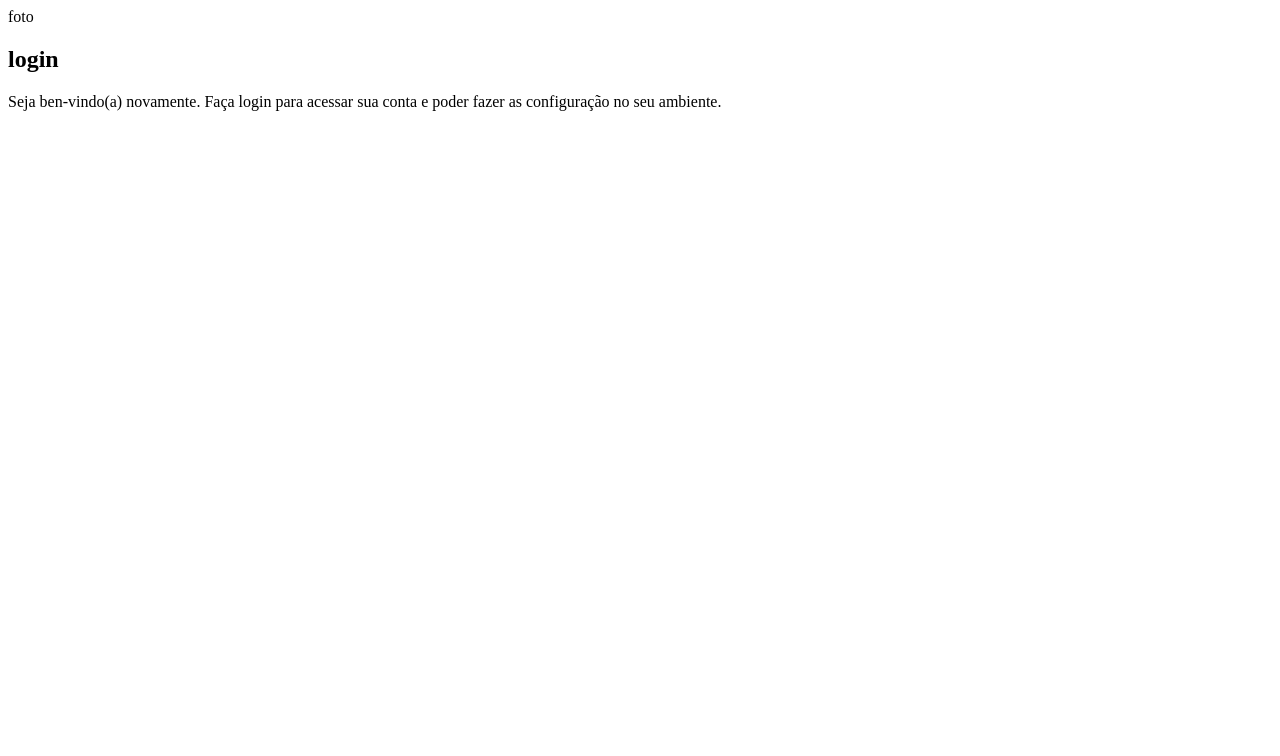
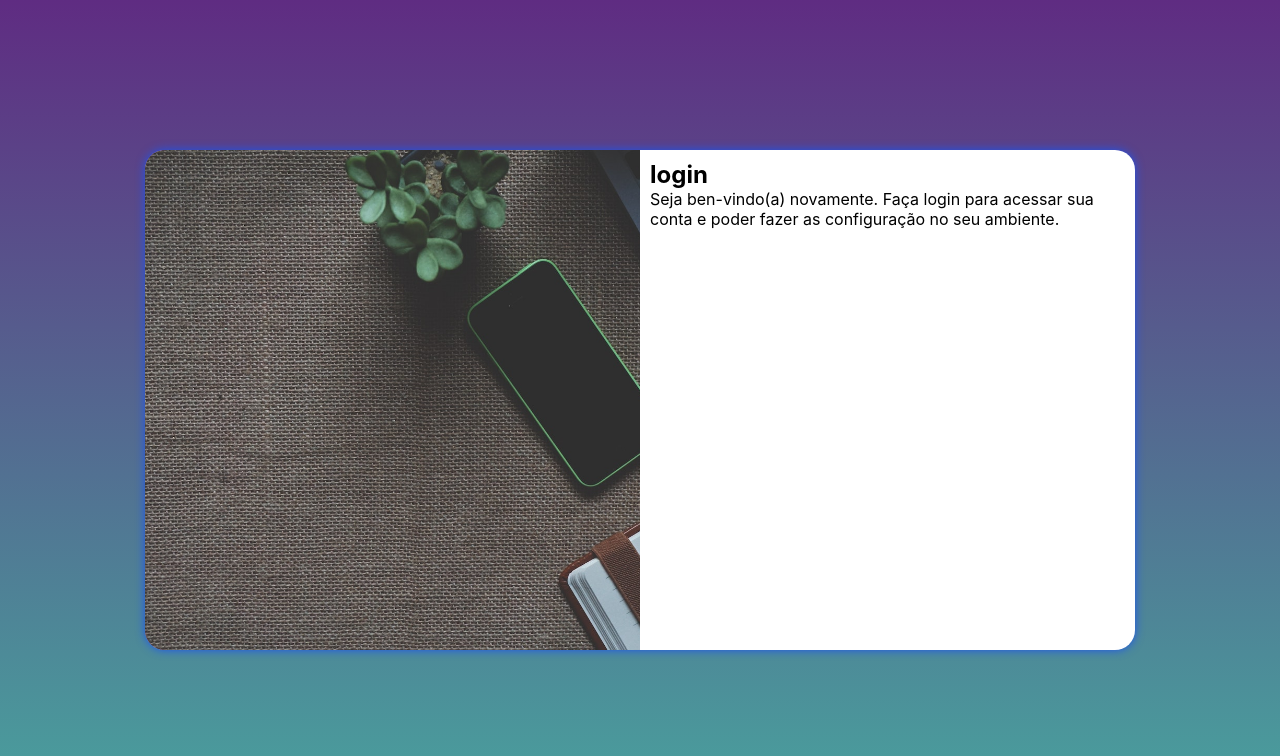
Before and after one commit to raydermal/projeto-login, a plain HTML site: page index.html in a window 1280 px wide. Drawn offline with Linux system fonts and the light colour scheme.

Commit message:
media query para outras telas

```diff
--- a/index.html
+++ b/index.html
@@ -5,13 +5,14 @@
     <meta http-equiv="X-UA-Compatible" content="IE=edge">
     <meta name="viewport" content="width=device-width, initial-scale=1.0">
     <link rel="stylesheet" href="./style.css" />
+    <link rel="stylesheet" href="media-query.css">
     <title>login</title>
 </head>
 <body>
     <main>
         <section id="login">
             <div id="imagem-left">
-                foto
+
             </div>
             <div id="formulario-right">
                 <h1>login</h1>
--- /dev/null
+++ b/media-query.css
@@ -0,0 +1,53 @@
+@charset "UTF-8";
+
+/* pequenas telas: ate 600px
+celular: de 600px ate 768px
+tablet: 768px ate 992px
+desktop: 992px ate 1200px
+grandes telas: acima de 1200px
+*/
+
+@media  screen and (min-width: 768px) and (max-width: 992px) {
+
+    body {
+        background-image: linear-gradient(to top, #49a09d, #5f2c82);
+    }
+    section#login {
+        width: 90vw;
+    }
+
+    section#login > div#imagem-left {
+        float: left;
+        width: 30%;
+        height: 100%;
+
+    }
+
+    section#login > div#formulario-right {
+        float: right;
+        width: 70%;
+    }
+}
+
+@media screen and (min-width: 992px) {
+    body {
+        background-image: linear-gradient(to top, #49a09d, #5f2c82);
+    }
+
+    section#login {
+        width: 990px;
+
+    }
+
+    section#login > div#imagem-left {
+        float: left;
+        width: 50%;
+        height: 100%;
+    }
+
+    section#login > div#formulario-right {
+        float: right;
+        width: 50%;
+    }
+
+}
--- a/style.css
+++ b/style.css
@@ -1 +1,52 @@
 @charset "UTF-8";
+
+* {
+    font-family: -apple-system, BlinkMacSystemFont, 'Segoe UI', Roboto, Oxygen, Ubuntu, Cantarell, 'Open Sans', 'Helvetica Neue', sans-serif;
+    padding: 0;
+    margin: 0;
+    box-sizing: border-box;
+}
+
+body, html {
+    background-color: #5f2c82;
+    height: 100vh;
+    width: 100vw;
+}
+
+main {
+    position: relative;
+    height: 100vh;
+    width: 100vw;
+}
+
+section#login {
+    position: absolute;
+    top: 50%;
+    left: 50%;
+    transform: translate(-50%, -50%);
+    overflow: hidden;
+
+
+    background-color: white;
+    width: 250px;
+    height: 500px;
+    border-radius: 20px;
+    box-shadow: 0px 0px 10px rgb(28, 84, 240);
+
+    transition: width .3s, height .3s;
+    transition-timing-function: ease;
+
+}
+
+section#login > div#imagem-left {
+    display: block;
+    background: #5f2c82 url(./img/tela-login.jpg);
+    background-size: cover;
+    height: 200px;
+}
+
+
+section#login > div#formulario-right {
+    display: block;
+    padding: 10px;
+}
```
